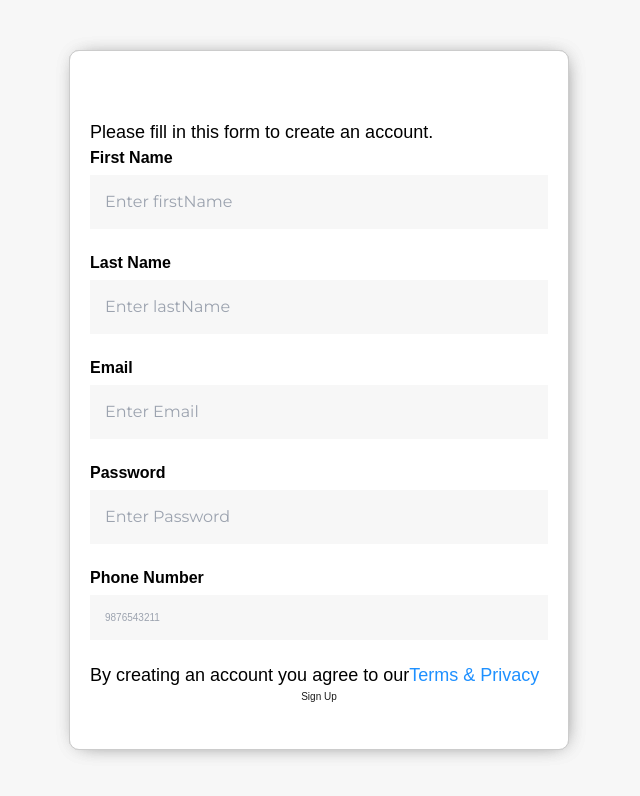
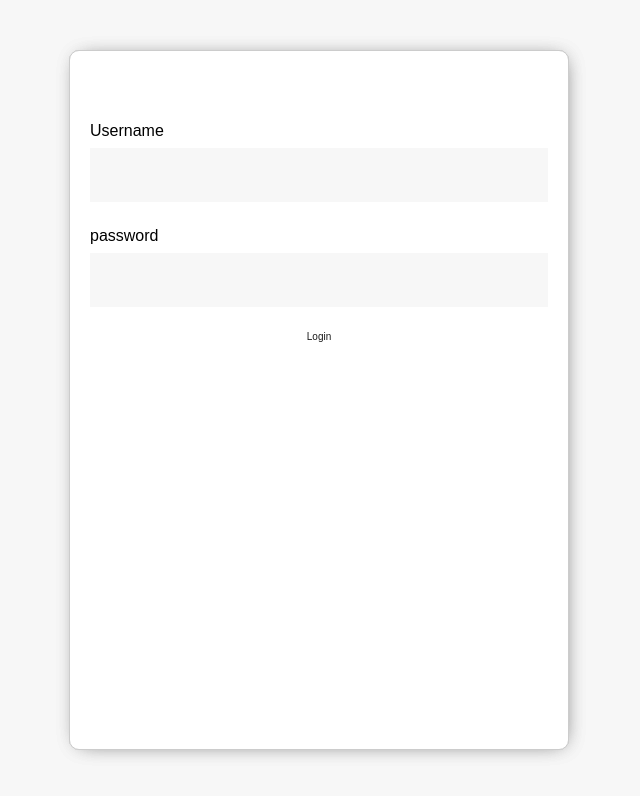
Before and after one commit to AvinashS97/reactJs, a React (Vite) app: page / in a window 1280 px wide. Shown: the top 796 px of the page, without its empty margins (321-961 px from the left). Built offline with nearby package versions, Linux system fonts and the light colour scheme.

Commit message:
V50 LoginForm

```diff
--- a/src/App.jsx
+++ b/src/App.jsx
@@ -11,11 +11,12 @@
 // import { State } from "./components/hooks/State";
 // import ShortCircuitExample from "./components/hooks/ShortCircuit";
 // import { Counter } from "./components/hooks/useState";
-// import CounterChallenge from './components/hooks/useState/Challenge'
-// import ControlledForm from './components/hooks/useState/Controlled'
-// import { RegistrationForm } from './components/hooks/useState/Registration'
+// import CounterChallenge from './components/hooks/useState/Challenge';
+// import ControlledForm from './components/hooks/useState/Controlled';
+// import { RegistrationForm } from './components/hooks/useState/Registration';
+// import { RegistrationFormReact } from "./components/hooks/useState/RegistrationReact";
 
-import { RegistrationFormReact } from "./components/hooks/useState/RegistrationReact"
+import { LoginForm } from "./components/hooks/useState/LoginForm";
 
 // import { Todo } from "./projects/Todo/Todo";
 // import { ToggleSwitch } from "./projects/ToggleSwitch/ToggleSwitch";
@@ -44,7 +45,8 @@
       {/* <CounterChallenge /> */}
       {/* <ControlledForm /> */}
       {/* < RegistrationForm /> */}
-      <RegistrationFormReact />
+      {/* <RegistrationFormReact /> */}
+      < LoginForm />
 
       {/* <Footer /> */}
     </section>
--- /dev/null
+++ b/src/components/hooks/useState/LoginForm.jsx
@@ -0,0 +1,20 @@
+import "./index.css";
+
+export const LoginForm = () => {
+    return (
+        <div className="container">
+            <div className="card">
+                <h1>Login Form</h1>
+                <form>
+                    <label htmlFor="username">Username</label>
+                    <input type="text" name="username" required autoComplete="off" />
+
+                    <label htmlFor="password">password</label>
+                    <input type="password" name="password" required autoComplete="off" />
+
+                    <button type="submit">Login</button>
+                </form>
+            </div>
+        </div>
+    );
+};
--- a/src/components/hooks/useState/RegistrationReact.jsx
+++ b/src/components/hooks/useState/RegistrationReact.jsx
@@ -1,5 +1,4 @@
 // V49: React Form Handling: The right way to Manage Multiple Input Fields with one State Variable.
-
 
 //* Using Object State with Spread Operator
 //todo  Tasks:
```
